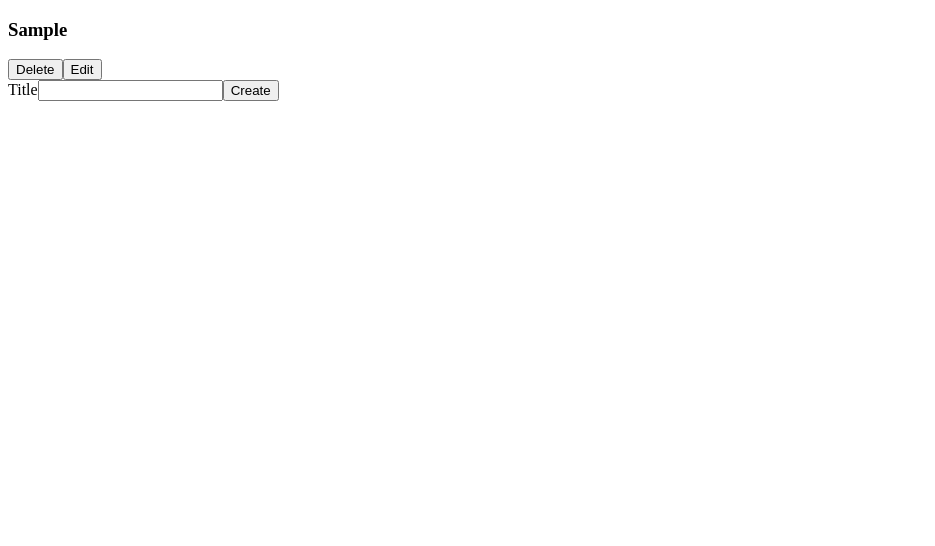
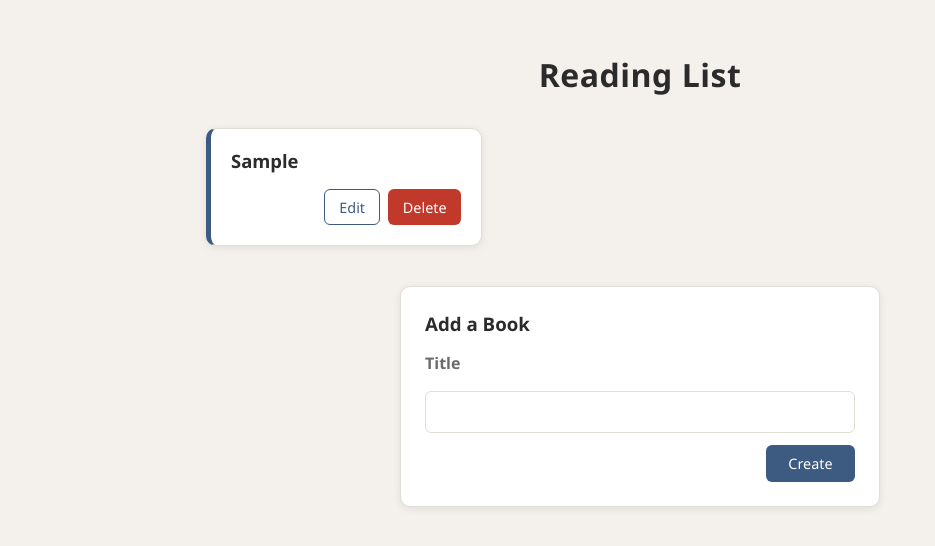
Before and after one commit to majd-hourani/react-book-shelf, a React (Vite) app: page / in a window 1280 px wide. Both pictures are taken after typing "Sample" into the empty fields and a click on the button "Create". Shown: the top 546 px of the page, without its empty margins (0-935 px from the left). Built offline with nearby package versions, Linux system fonts and the light colour scheme.

Commit message:
add styles

```diff
--- a/src/App.jsx
+++ b/src/App.jsx
@@ -30,7 +30,8 @@ function App() {
   }
 
   return (
-    <div>
+    <div className="app">
+      <h1>Reading List</h1>
       <BookList books={books} onDeleteBook={deleteBook} onEditBook={EditBook} />
       <BookCreate onCreateBook={createBook} />
     </div>
--- a/src/components/BookCreate.jsx
+++ b/src/components/BookCreate.jsx
@@ -14,7 +14,8 @@ function BookCreate({ onCreateBook }) {
   }
 
   return (
-    <div>
+    <div className="book-create">
+      <h3>Add a Book</h3>
       <form onSubmit={handleSubmit}>
         <label>Title</label>
         <input value={title} onChange={handleChange} />
--- a/src/components/BookEdit.jsx
+++ b/src/components/BookEdit.jsx
@@ -13,7 +13,7 @@ function BookEdit({ book, onSubmit }) {
   }
 
   return (
-    <div>
+    <div className="book-edit">
       <form onSubmit={handleSubmit}>
         <input value={title} onChange={handleChange} />
         <button>Save</button>
--- a/src/components/BookList.jsx
+++ b/src/components/BookList.jsx
@@ -12,8 +12,7 @@ function BookList({ books, onDeleteBook, onEditBook }) {
     );
   });
 
-  console.log(renderedBooks);
-  return <div>{renderedBooks}</div>;
+  return <div className="book-list">{renderedBooks}</div>;
 }
 
 export default BookList;
--- a/src/components/BookShow.jsx
+++ b/src/components/BookShow.jsx
@@ -27,10 +27,16 @@ function BookShow({ book, onDeleteBook, onEditBook }) {
   }
 
   return (
-    <div>
+    <div className="book-show">
       {content}
-      <button onClick={handleDeleteBook}>Delete</button>
-      <button onClick={handleEditMode}>Edit</button>
+      <div className="actions">
+        <button className="edit" onClick={handleEditMode}>
+          Edit
+        </button>
+        <button className="delete" onClick={handleDeleteBook}>
+          Delete
+        </button>
+      </div>
     </div>
   );
 }
--- /dev/null
+++ b/src/index.css
@@ -0,0 +1,193 @@
+:root {
+  --bg: #f4f1ec;
+  --card: #ffffff;
+  --text: #2b2b2b;
+  --muted: #6b6b6b;
+  --primary: #3d5a80;
+  --primary-hover: #2f4766;
+  --danger: #c0392b;
+  --danger-hover: #992d22;
+  --border: #e2ddd5;
+  --radius: 10px;
+  --shadow: 0 2px 8px rgba(0, 0, 0, 0.08);
+}
+
+* {
+  box-sizing: border-box;
+}
+
+body {
+  margin: 0;
+  font-family:
+    "Segoe UI",
+    system-ui,
+    -apple-system,
+    sans-serif;
+  background: var(--bg);
+  color: var(--text);
+}
+
+.app {
+  max-width: 900px;
+  margin: 0 auto;
+  padding: 2rem 1rem 4rem;
+}
+
+.app h1 {
+  text-align: center;
+  margin-bottom: 2rem;
+  letter-spacing: 0.5px;
+}
+
+/* ---------- Book list ---------- */
+.book-list {
+  display: grid;
+  grid-template-columns: repeat(auto-fill, minmax(240px, 1fr));
+  gap: 1.25rem;
+  margin-bottom: 2.5rem;
+}
+
+/* ---------- Book card ---------- */
+.book-show {
+  display: flex;
+  flex-direction: column;
+  justify-content: space-between;
+  gap: 1rem;
+  padding: 1.25rem;
+  background: var(--card);
+  border: 1px solid var(--border);
+  border-left: 5px solid var(--primary);
+  border-radius: var(--radius);
+  box-shadow: var(--shadow);
+  transition:
+    transform 0.15s ease,
+    box-shadow 0.15s ease;
+}
+
+.book-show:hover {
+  transform: translateY(-3px);
+  box-shadow: 0 6px 16px rgba(0, 0, 0, 0.12);
+}
+
+.book-show h3 {
+  margin: 0;
+  font-size: 1.15rem;
+  line-height: 1.3;
+  word-break: break-word;
+}
+
+.book-show .actions {
+  display: flex;
+  gap: 0.5rem;
+  justify-content: flex-end;
+}
+
+/* ---------- Buttons ---------- */
+button {
+  font: inherit;
+  font-size: 0.9rem;
+  padding: 0.45rem 0.9rem;
+  border: none;
+  border-radius: 6px;
+  cursor: pointer;
+  color: #fff;
+  background: var(--primary);
+  transition:
+    background 0.15s ease,
+    transform 0.05s ease;
+}
+
+button:hover {
+  background: var(--primary-hover);
+}
+
+button:active {
+  transform: scale(0.97);
+}
+
+button.delete {
+  background: var(--danger);
+}
+
+button.delete:hover {
+  background: var(--danger-hover);
+}
+
+button.edit {
+  background: transparent;
+  color: var(--primary);
+  border: 1px solid var(--primary);
+}
+
+button.edit:hover {
+  background: var(--primary);
+  color: #fff;
+}
+
+/* ---------- Inputs ---------- */
+input {
+  font: inherit;
+  width: 100%;
+  padding: 0.55rem 0.75rem;
+  border: 1px solid var(--border);
+  border-radius: 6px;
+  background: #fff;
+  transition:
+    border-color 0.15s ease,
+    box-shadow 0.15s ease;
+}
+
+input:focus {
+  outline: none;
+  border-color: var(--primary);
+  box-shadow: 0 0 0 3px rgba(61, 90, 128, 0.2);
+}
+
+label {
+  display: block;
+  margin-bottom: 0.35rem;
+  font-weight: 600;
+  color: var(--muted);
+}
+
+/* ---------- Edit form (inside card) ---------- */
+.book-edit form {
+  display: flex;
+  gap: 0.5rem;
+}
+
+.book-edit input {
+  flex: 1;
+}
+
+/* ---------- Create form ---------- */
+.book-create {
+  max-width: 480px;
+  margin: 0 auto;
+  padding: 1.5rem;
+  background: var(--card);
+  border: 1px solid var(--border);
+  border-radius: var(--radius);
+  box-shadow: var(--shadow);
+}
+
+.book-create h3 {
+  margin: 0 0 1rem;
+}
+
+.book-create form {
+  display: flex;
+  flex-direction: column;
+  gap: 0.75rem;
+}
+
+.book-create button {
+  align-self: flex-end;
+  padding: 0.55rem 1.4rem;
+}
+
+@media (max-width: 480px) {
+  .book-edit form {
+    flex-direction: column;
+  }
+}
--- a/src/main.jsx
+++ b/src/main.jsx
@@ -1,6 +1,6 @@
 import { StrictMode } from "react";
 import { createRoot } from "react-dom/client";
-
+import "./index.css";
 import App from "./App.jsx";
 
 createRoot(document.getElementById("root")).render(
```
Also changed, not shown: image.png (added).
